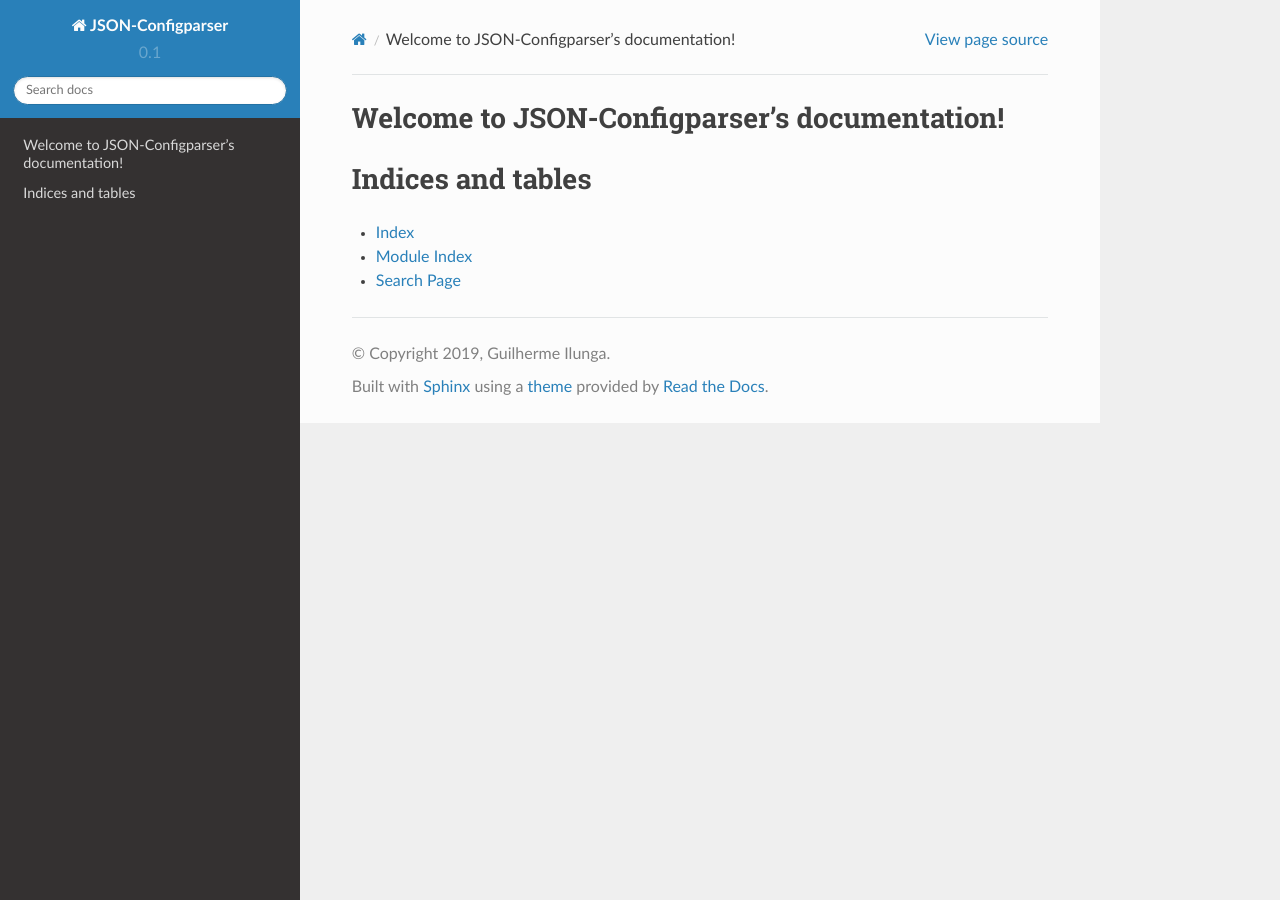
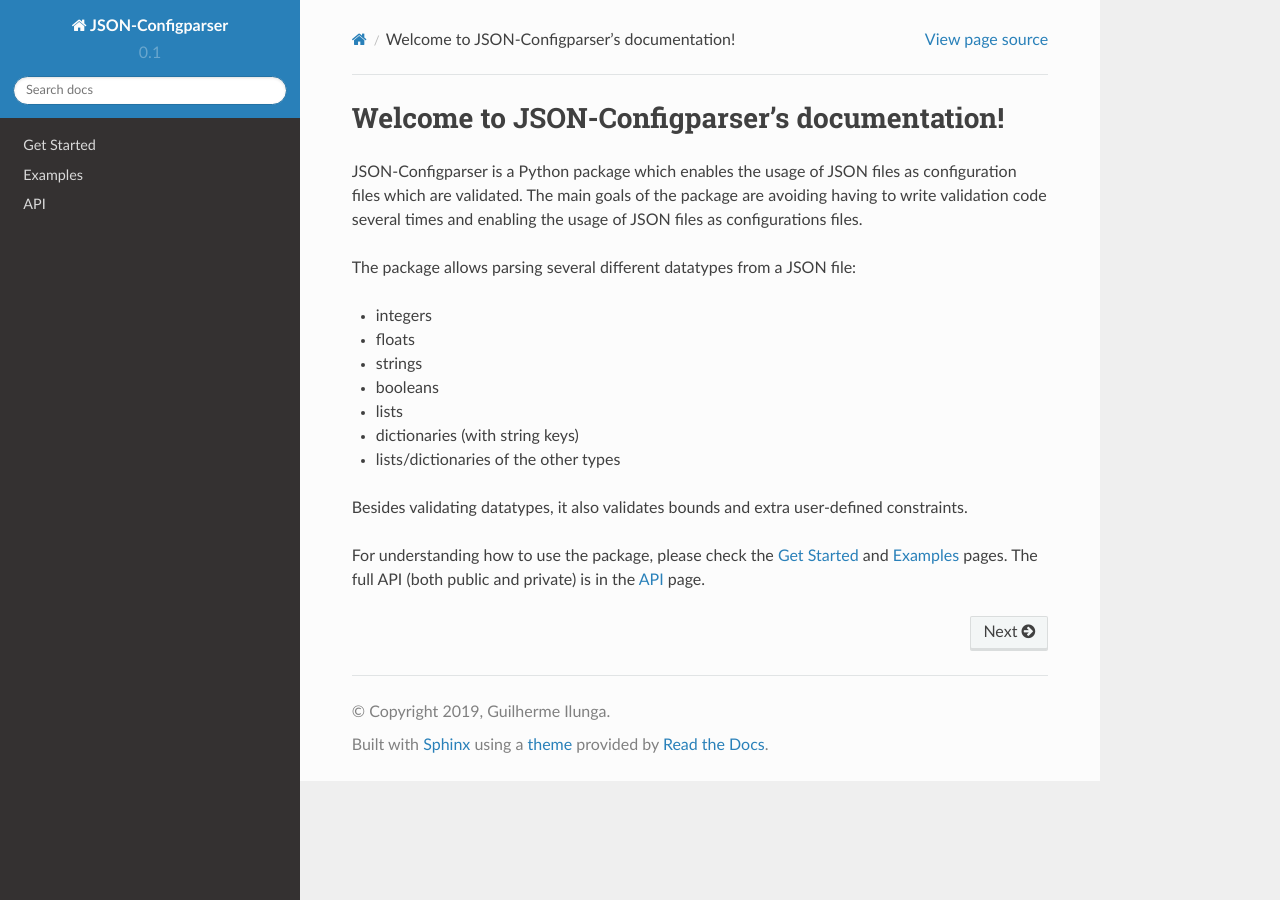
Before and after one commit to GIlunga/JSON-Configparser, a Sphinx documentation site: the page built from docs/source/index.rst, in a window 1280 px wide. Built offline with Sphinx 7.4.7 and the Read the Docs theme 2.0.0, drawn with Linux system fonts in a browser that asks for light colours.

Commit message:
Added more documentation [skip ci]

```diff
--- /dev/null
+++ b/docs/source/api.rst
@@ -0,0 +1,2 @@
+API
+===
--- /dev/null
+++ b/docs/source/examples.rst
@@ -0,0 +1,2 @@
+Examples
+========
--- /dev/null
+++ b/docs/source/getstarted.rst
@@ -0,0 +1,8 @@
+Get Started
+=============================================
+one
+
+=====
+Installation
+=====
+two
--- a/docs/source/index.rst
+++ b/docs/source/index.rst
@@ -1,20 +1,29 @@
-.. JSON-Configparser documentation master file, created by
-   sphinx-quickstart on Fri May 24 17:24:23 2019.
-   You can adapt this file completely to your liking, but it should at least
-   contain the root `toctree` directive.
-
 Welcome to JSON-Configparser's documentation!
 =============================================
 
+JSON-Configparser is a Python package which enables the usage of JSON files as configuration files which are validated.
+The main goals of the package are avoiding having to write validation code several times and enabling the usage of JSON
+files as configurations files.
+
+The package allows parsing several different datatypes from a JSON file:
+
+- integers
+- floats
+- strings
+- booleans
+- lists
+- dictionaries (with string keys)
+- lists/dictionaries of the other types
+
+Besides validating datatypes, it also validates bounds and extra user-defined constraints.
+
+For understanding how to use the package, please check the :doc:`getstarted` and :doc:`examples` pages.
+The full API (both public and private) is in the :doc:`api` page.
+
 .. toctree::
    :maxdepth: 2
-   :caption: Contents:
+   :hidden:
 
-
-
-Indices and tables
-==================
-
-* :ref:`genindex`
-* :ref:`modindex`
-* :ref:`search`
+   getstarted
+   examples
+   api
```
Also changed, not shown: docs/source/modules.rst (deleted, +0 -7 lines).
